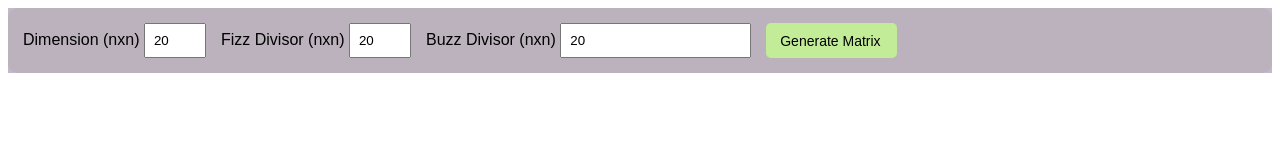
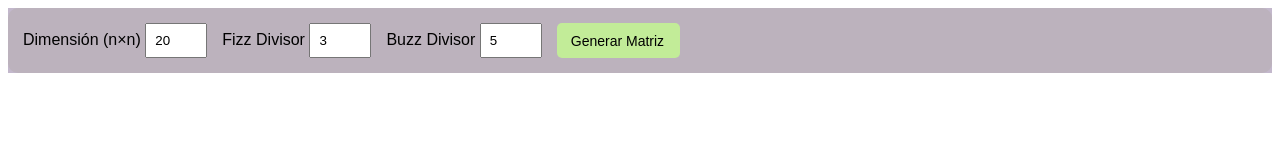
Before and after one commit to raquelinca/script_001_inca_raquel, a plain HTML site: page index.html in a window 1280 px wide. Drawn offline with Linux system fonts and the light colour scheme.

Commit message:
tercer  commit

```diff
--- a/index.html
+++ b/index.html
@@ -1,31 +1,34 @@
 <!DOCTYPE html>
 <html lang="es">
 <head>
-    <meta charset="utf-8"/>
-    <title><FIzz-Buzz></FIzz-Buzz></title>
-    <link rel="stylesheet" href="styles.css"/>
-    <script src="script.js"></script>
+    <meta charset="utf-8">
+    <title>Fizz-Buzz</title>
+    <link rel="stylesheet" href="styles.css">
+    <script src="script.js" defer></script>
 </head>
 
 <body>
 <main class="container">
     <div class="controls">
         <div class="input-group">
-        <label for="dimension">Dimension (nxn)</label>
+            <label for="dimension">Dimensión (n×n)</label>
             <input type="number" id="dimension" value="20" min="1" max="30">
         </div>
+
         <div class="input-group">
-        <label for="fizz-divisor">Fizz Divisor (nxn)</label>
-        <input type="number" id="fizz-divisor" value="20" min="1" max="30">
+            <label for="fizz-divisor">Fizz Divisor</label>
+            <input type="number" id="fizz-divisor" value="3" min="1" max="30">
         </div>
+
         <div class="input-group">
-        <label for="buzz-divisor">Buzz Divisor (nxn)</label>
-        <input type="Buzz Divisor" id="buzz-divisor" value="20" min="1" max="30">
+            <label for="buzz-divisor">Buzz Divisor</label>
+            <input type="number" id="buzz-divisor" value="5" min="1" max="30">
         </div>
-     <button id="generate">Generate Matrix</button>
+
+        <button id="generate">Generar Matriz</button>
     </div>
+
     <div id="matrix-container"></div>
 </main>
-
 </body>
 </html>
```
Lines whose indentation alone changed are shown as unchanged.
